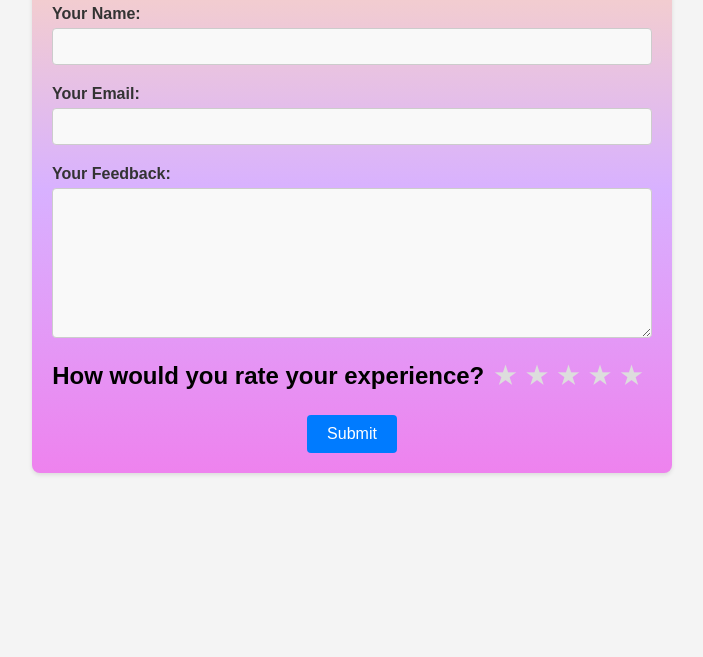
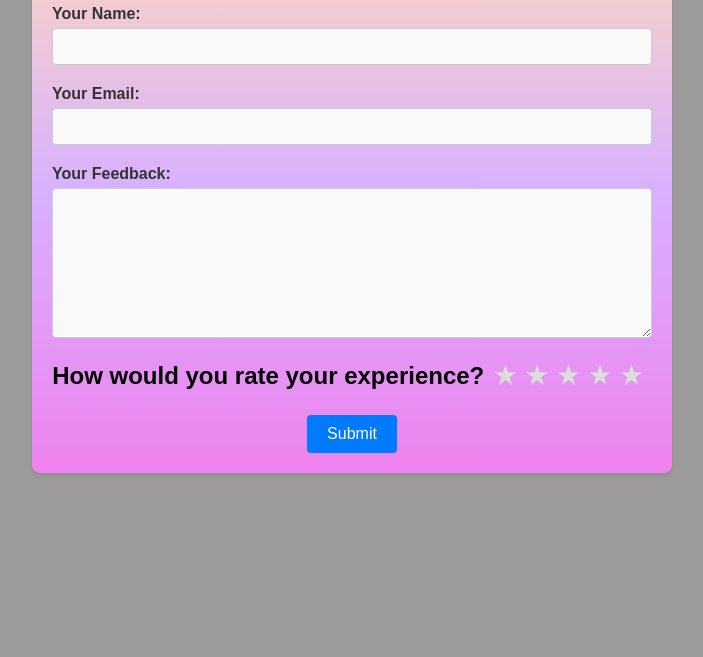
Before and after one commit to practice3903/feedback, a plain HTML site: page index.html in a window 1280 px wide. Shown: the part 143-800 px from the top of the page, without its empty margins (288-991 px from the left). Drawn offline with Linux system fonts and the light colour scheme.

Commit message:
Update index.html

```diff
--- a/index.html
+++ b/index.html
@@ -9,7 +9,7 @@
             font-family: Arial, sans-serif;
             margin: 0;
             padding: 0;
-            background-color: #f4f4f4;
+            background-color: #9c9a9a;
             color: #333;
         }
         .container {
```
